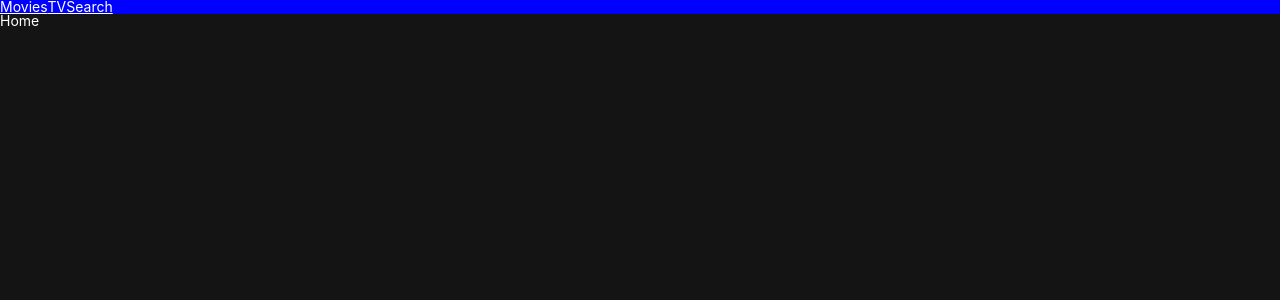
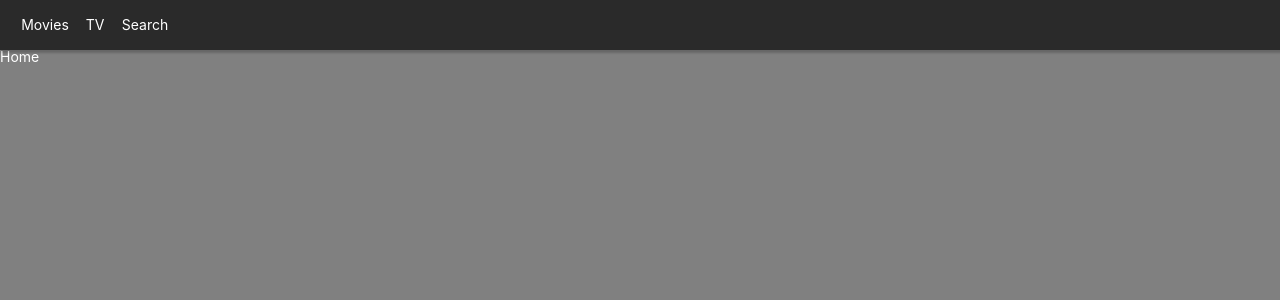
Before and after one commit to cit007/nomflix, a React (Create React App) app: page / in a window 1280 px wide. Shown: the top 300 px of the page. Built offline with nearby package versions, Linux system fonts and the light colour scheme.

Commit message:
default positioned

```diff
--- a/src/Components/GlobalStyles.js
+++ b/src/Components/GlobalStyles.js
@@ -4,7 +4,7 @@ import reset from "styled-reset"
 const globalStyles = createGlobalStyle`
     ${reset}
     a{
-        text=decoration:none;
+        text-decoration:none;
         color:inherit;
     }
     *{
@@ -15,7 +15,9 @@ const globalStyles = createGlobalStyle`
         Ubuntu, Cantarell, "Open Sans", "Helvetica Neue", sans-serif;
         font-size:14px;
         color:white;
-        background-color:rgba(20,20,20,1);
+        background-color:gray;
+
+        padding-top:50px
     }
 `;
 
--- a/src/Components/Header.js
+++ b/src/Components/Header.js
@@ -2,14 +2,31 @@ import React from "react"
 import {Link} from "react-router-dom"
 import styled from "styled-components"
 
-const Header = styled.header``;
+const Header = styled.header`
+    color:white;
+    position:fixed;
+    top:0;
+    left:0;
+    width:100%;
+    height:50px;
+    display:flex;
+    align-items:center;
+
+    background-color: rgba(20,20,20,0.8);
+    box-shadow: 2px 2px 2px 1px rgba(0, 0, 0, 0.2);
+    z-index:5;
+`;
+
 const List = styled.ul`
     display:flex;
-    &:hover {
-        background-color:blue
-    }
+    justify-content:center;
+    align-items:center;
+    margin-left:20px
 `;
-const Item = styled.li``;
+const Item = styled.li`
+    width:50px;
+    text-align:center;
+`;
 
 function HeaderC() {
     return (
--- a/src/Routes/Detail.js
+++ b/src/Routes/Detail.js
@@ -1 +1 @@
-export default () => {console.log("Detail"); return"Detail"};
+export default () => "Detail";
--- a/src/Routes/Home.js
+++ b/src/Routes/Home.js
@@ -1 +1 @@
-export default () => {console.log("Home"); return"Home"};
+export default () => "Home";
--- a/src/Routes/Search.js
+++ b/src/Routes/Search.js
@@ -1 +1 @@
-export default () => {console.log("Search"); return"Search"};
+export default () => "Search";
--- a/src/Routes/TV.js
+++ b/src/Routes/TV.js
@@ -1 +1 @@
-export default () => {console.log("TV"); return"TV"};
+export default () => "TV";
```
